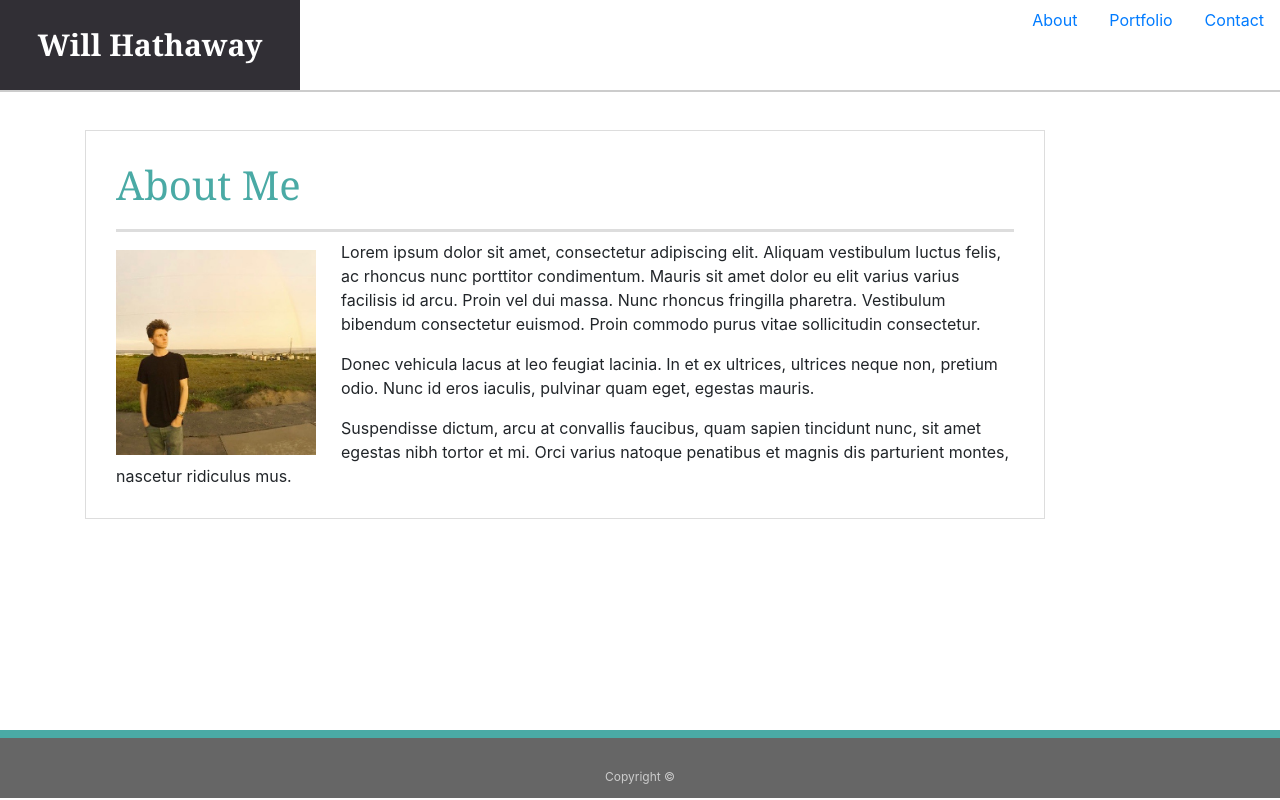
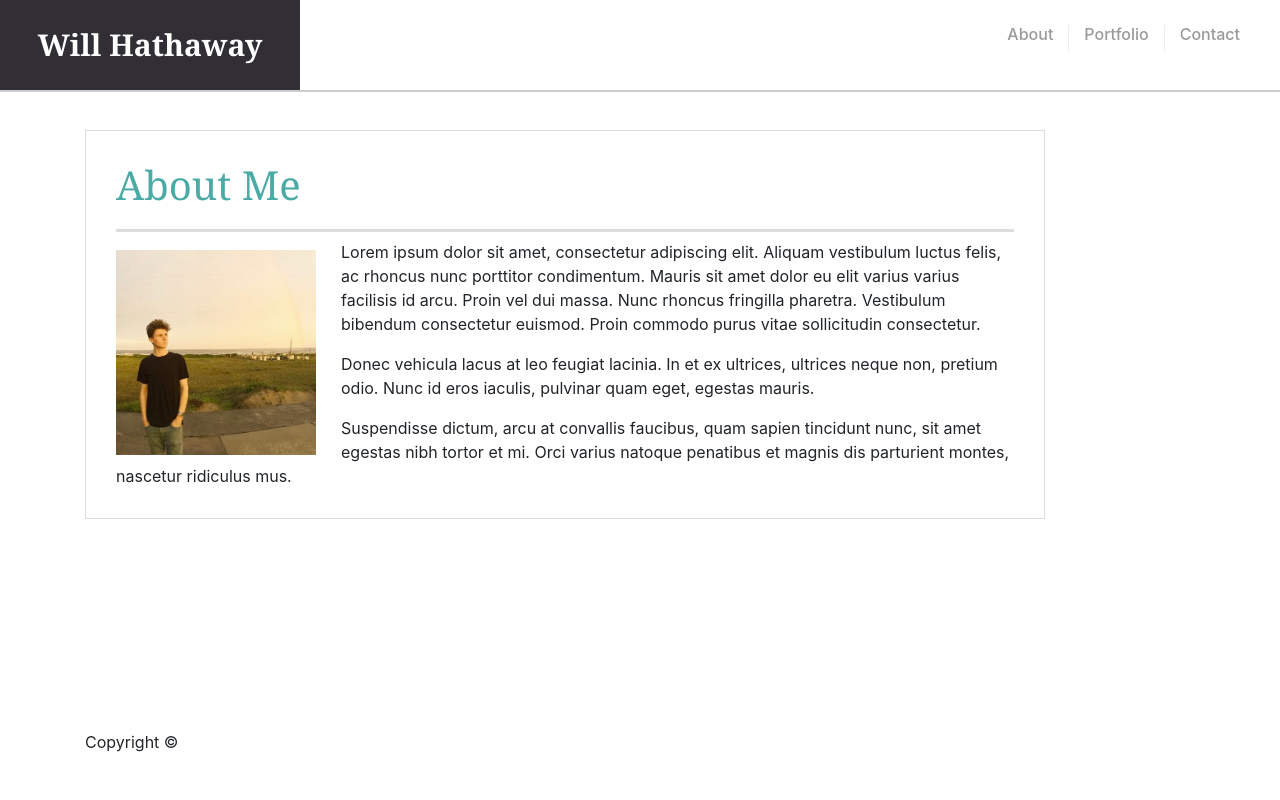
Before and after one commit to willhathaway/Bootstrap-Portfolio, a plain HTML site: page index.html in a window 1280 px wide. Drawn offline with nearby package versions, Linux system fonts and the light colour scheme.

Commit message:
shifted navbar to the right until 360px;

```diff
--- a/assets/css/style.css
+++ b/assets/css/style.css
@@ -78,10 +78,6 @@ h3 {
 }
 
 
-
-/*
-
-removed to rely more on bootstrap than original CSS
 
 nav {
   float: right;
--- a/index.html
+++ b/index.html
@@ -5,27 +5,27 @@
   <meta charset="UTF-8">
   <title>About | Your Name</title>
   <link rel="stylesheet" type="text/css" href="assets/css/style.css">
-  <link rel="stylesheet" href="https://stackpath.bootstrapcdn.com/bootstrap/4.3.1/css/bootstrap.min.css" integrity="sha384-ggOyR0iXCbMQv3Xipma34MD+dH/1fQ784/j6cY/iJTQUOhcWr7x9JvoRxT2MZw1T" crossorigin="anonymous">
-    <!--taken from: https://www.w3schools.com/css/css_rwd_viewport.asp for setting viewport width to the width of the device-->
+  <link rel="stylesheet" href="https://stackpath.bootstrapcdn.com/bootstrap/4.3.1/css/bootstrap.min.css"
+    integrity="sha384-ggOyR0iXCbMQv3Xipma34MD+dH/1fQ784/j6cY/iJTQUOhcWr7x9JvoRxT2MZw1T" crossorigin="anonymous">
+  <!--taken from: https://www.w3schools.com/css/css_rwd_viewport.asp for setting viewport width to the width of the device-->
   <meta name="viewport" content="width=device-width, initial-scale=1.0">
 </head>
 
 <body>
 
   <header id="masthead">
-    <div>
-      <a href="index.html" id="logo">Will Hathaway</a>
-      <ul class="nav justify-content-end">
-          <li class="nav-item">
-            <a class="nav-link" href="index.html">About</a>
-          </li>
-          <li class="nav-item">
-            <a class="nav-link" href="portfolio.html">Portfolio</a>
-          </li>
-          <li class="nav-item">
-            <a class="nav-link" href="contact.html">Contact</a>
-          </li>
-        </ul>
+      <div class="row">
+          <div class="col-sm-4 col-12"; float="right">
+            <a href="index.html" id="logo">Will Hathaway</a>
+          </div>
+          <div class="col-md-8 col-12">
+            <nav class="nav flex-row">
+              <a href="index.html"><h6>About</h6></a>
+              <a href="portfolio.html"><h6>Portfolio</h6></a>
+              <a href="contact.html"><h6>Contact</h6></a>
+            </nav>
+          </div>
+        </div>
       <!--<nav>
         <a href="index.html">About</a>
         <a href="portfolio.html">Portfolio</a>
@@ -40,11 +40,16 @@
 
       <img src="assets/images/moi.jpg" class="auth-image" alt="Your Name">
 
-      <p>Lorem ipsum dolor sit amet, consectetur adipiscing elit. Aliquam vestibulum luctus felis, ac rhoncus nunc porttitor condimentum. Mauris sit amet dolor eu elit varius varius facilisis id arcu. Proin vel dui massa. Nunc rhoncus fringilla pharetra. Vestibulum bibendum consectetur euismod. Proin commodo purus vitae sollicitudin consectetur.</p>
+      <p>Lorem ipsum dolor sit amet, consectetur adipiscing elit. Aliquam vestibulum luctus felis, ac rhoncus nunc
+        porttitor condimentum. Mauris sit amet dolor eu elit varius varius facilisis id arcu. Proin vel dui massa. Nunc
+        rhoncus fringilla pharetra. Vestibulum bibendum consectetur euismod. Proin commodo purus vitae sollicitudin
+        consectetur.</p>
 
-      <p>Donec vehicula lacus at leo feugiat lacinia. In et ex ultrices, ultrices neque non, pretium odio. Nunc id eros iaculis, pulvinar quam eget, egestas mauris.</p>
+      <p>Donec vehicula lacus at leo feugiat lacinia. In et ex ultrices, ultrices neque non, pretium odio. Nunc id eros
+        iaculis, pulvinar quam eget, egestas mauris.</p>
 
-      <p>Suspendisse dictum, arcu at convallis faucibus, quam sapien tincidunt nunc, sit amet egestas nibh tortor et mi. Orci varius natoque penatibus et magnis dis parturient montes, nascetur ridiculus mus.</p>
+      <p>Suspendisse dictum, arcu at convallis faucibus, quam sapien tincidunt nunc, sit amet egestas nibh tortor et mi.
+        Orci varius natoque penatibus et magnis dis parturient montes, nascetur ridiculus mus.</p>
 
     </section>
 
```
Also changed, not shown: contact.html (+12 -8 lines), portfolio.html (+6 -5 lines).
